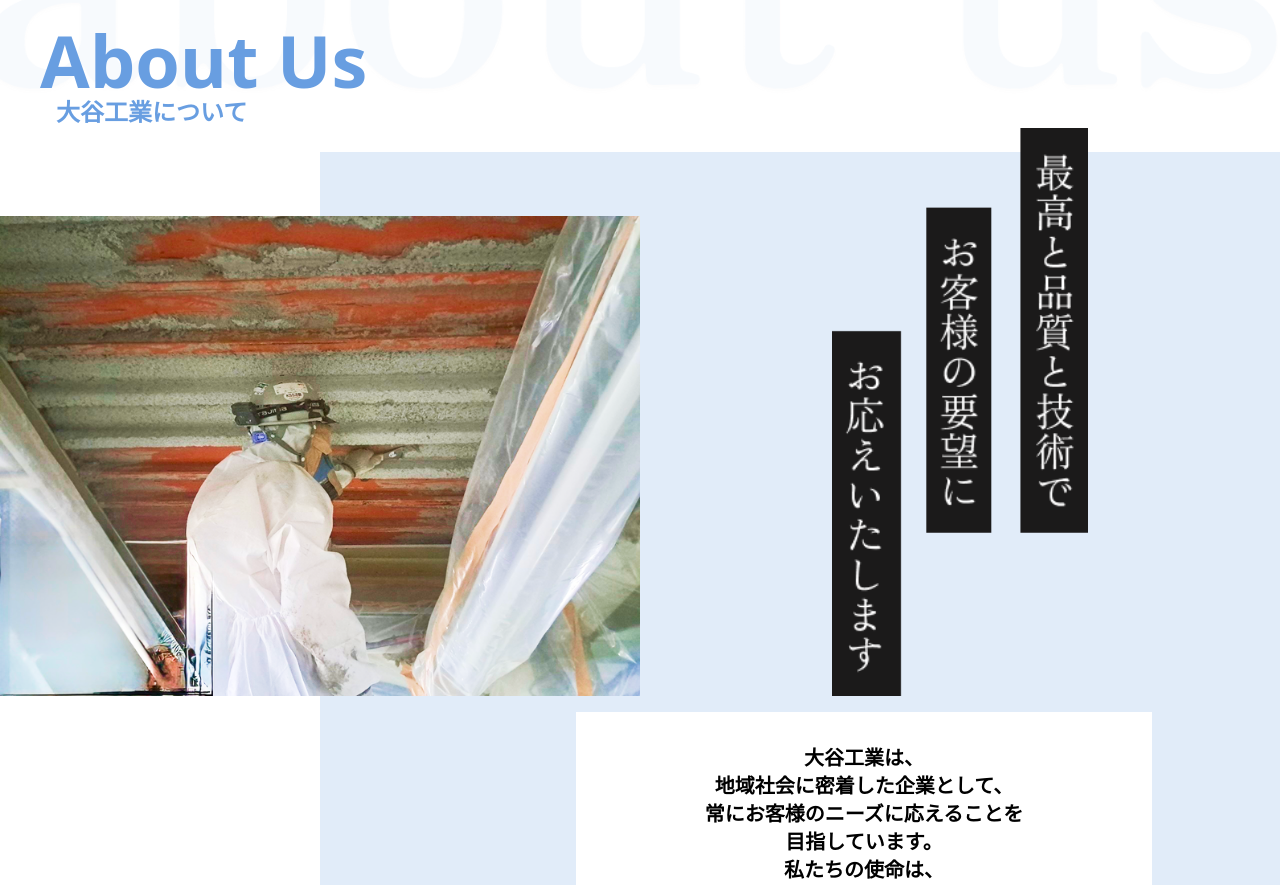
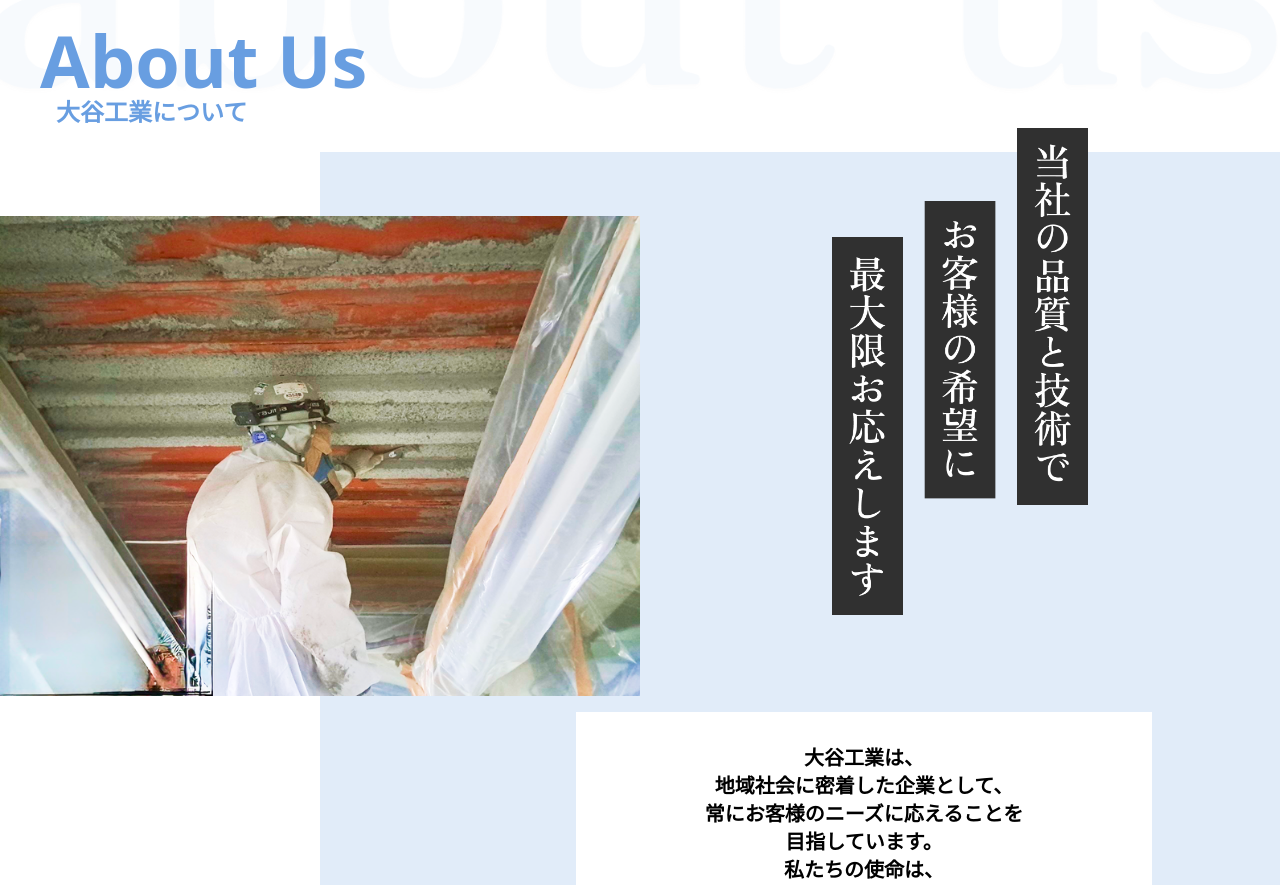
Before and after one commit to teppei1994667/OtaniKogyo_HP, a Next.js app: page / in a window 1280 px wide. Shown: the part 1000-1885 px from the top of the page. Built offline with nearby package versions, Linux system fonts and the light colour scheme.

Commit message:
About Us 修正

```diff
--- a/src/app/component/AboutUs.tsx
+++ b/src/app/component/AboutUs.tsx
@@ -5,7 +5,7 @@ export const AboutUs = () => {
     <>
       <div className="relative">
         <Image
-          src="/about us.png"
+          src="/about_us.png"
           alt="about us"
           width={1508}
           height={289}
@@ -37,8 +37,8 @@ export const AboutUs = () => {
           <Image
             src="/about_us_message.png"
             alt="about_us_message"
-            width={193}
-            height={428}
+            width={470}
+            height={894}
             layout="responsive"
           />
         </div>
```
Also changed, not shown: public/about_us.png (renamed from public/about us.png), public/about_us_message.png.
